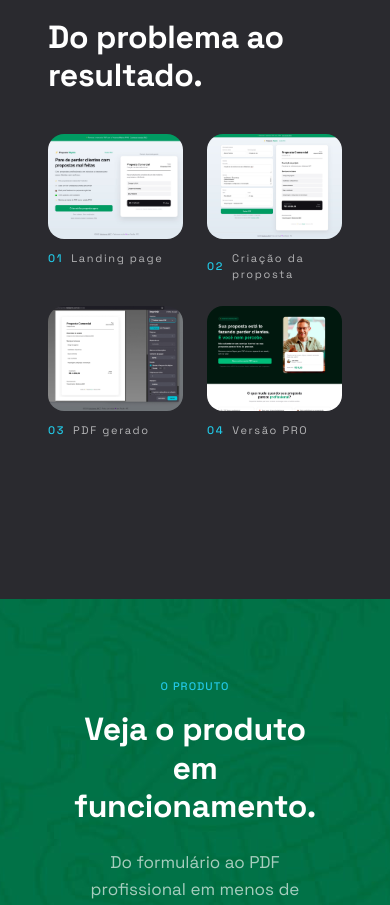
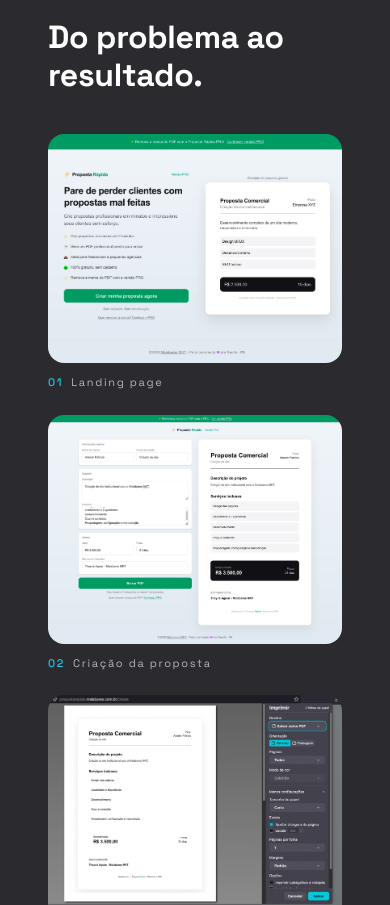
Before and after one commit to ademirpatricio/portfolio, a React (Vite) app: page /projetos/proposta-rapida in a window 390 px wide. Shown: the part 4584-5489 px from the top of the page. Built offline with nearby package versions, Linux system fonts and the light colour scheme.

Commit message:
pequenos ajustes no mobile

```diff
--- a/src/components/case-study/CaseScreens.jsx
+++ b/src/components/case-study/CaseScreens.jsx
@@ -17,7 +17,7 @@ function CaseScreens({ eyebrow, title, screens = [] }) {
       )}
 
       {/* Grid de telas */}
-      <div className="grid grid-cols-2 md:grid-cols-2 gap-6">
+      <div className="grid md:grid-cols-2 gap-6">
         {screens.map((screen, index) => (
           <div key={index} className="flex flex-col gap-3">
             <img
```
